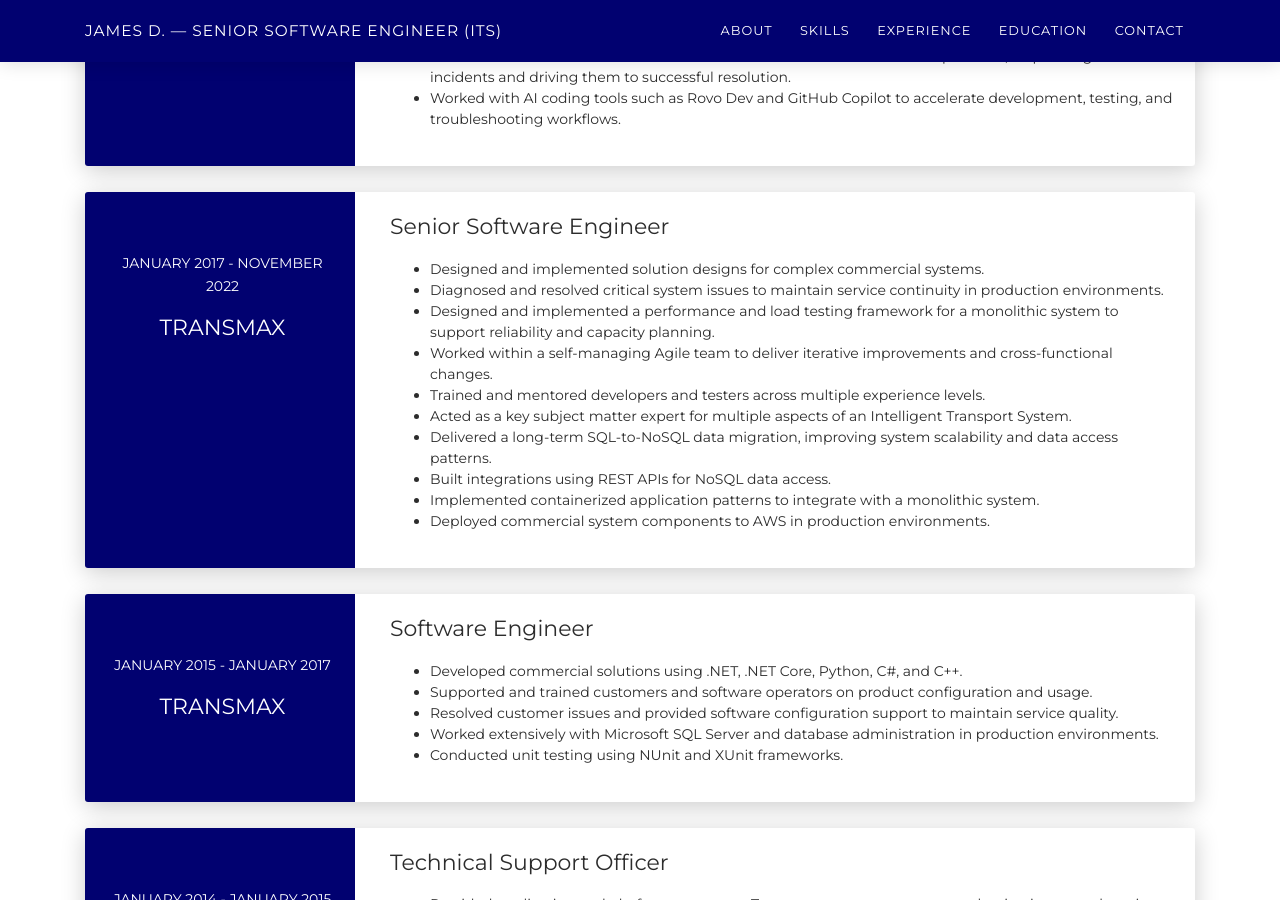
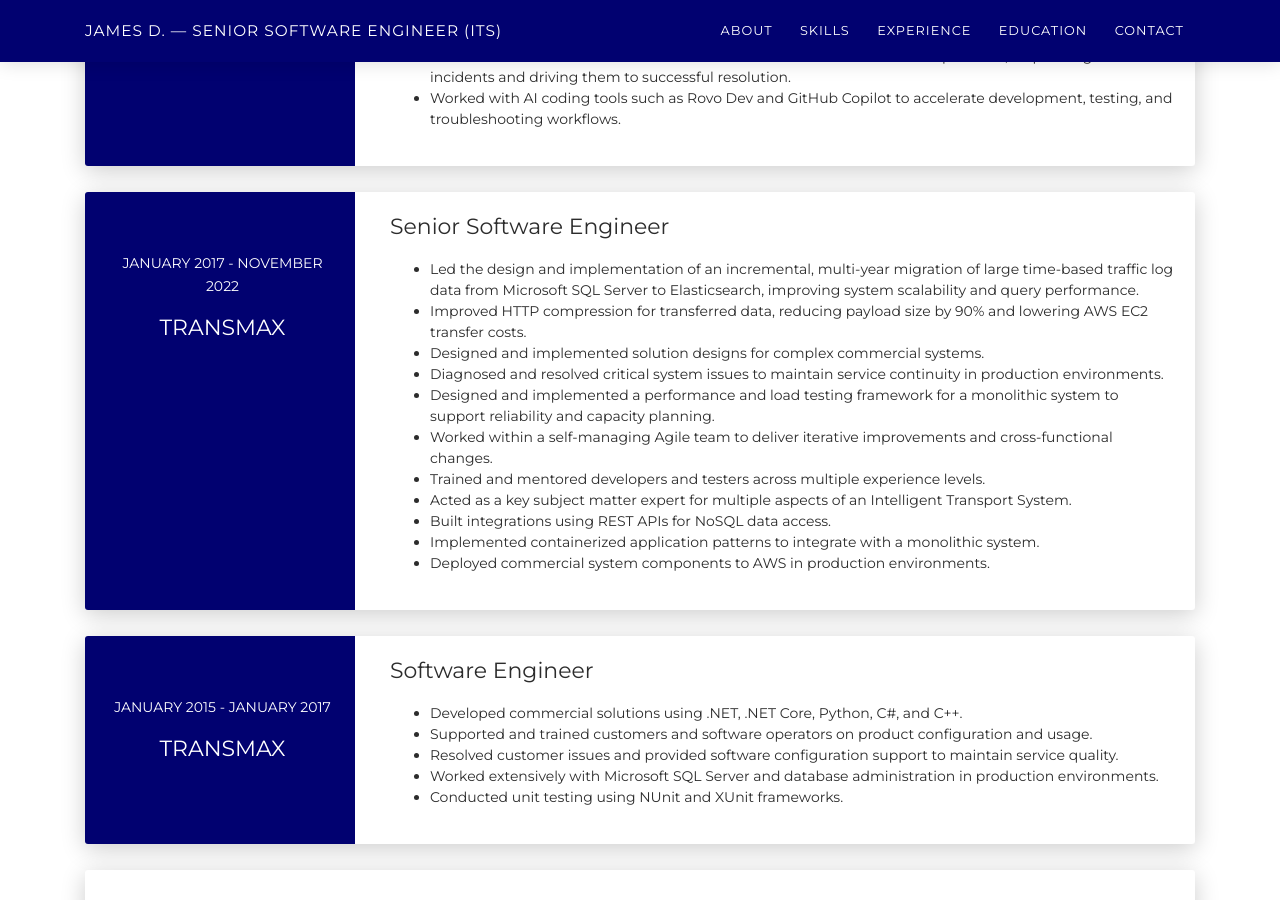
Before and after one commit to jamesd24/jamesd24.github.io, a Jekyll site: the page built from index.html, in a window 1280 px wide and 900 px high, scrolled down 1968 px. Built offline with Jekyll 4.4.1, drawn with Linux system fonts in a browser that asks for light colours; nearby versions of some CDN libraries; some of the changed text lies outside the part shown.

Commit message:
Add the Elasticsearch migration and HTTP compression savings to the Transmax senior role.

```diff
--- a/_includes/work/l3_transmax.md
+++ b/_includes/work/l3_transmax.md
@@ -1,10 +1,11 @@
+- Led the design and implementation of an incremental, multi-year migration of large time-based traffic log data from Microsoft SQL Server to Elasticsearch, improving system scalability and query performance.
+- Improved HTTP compression for transferred data, reducing payload size by 90% and lowering AWS EC2 transfer costs.
 - Designed and implemented solution designs for complex commercial systems.
 - Diagnosed and resolved critical system issues to maintain service continuity in production environments.
 - Designed and implemented a performance and load testing framework for a monolithic system to support reliability and capacity planning.
 - Worked within a self-managing Agile team to deliver iterative improvements and cross-functional changes.
 - Trained and mentored developers and testers across multiple experience levels.
 - Acted as a key subject matter expert for multiple aspects of an Intelligent Transport System.
-- Delivered a long-term SQL-to-NoSQL data migration, improving system scalability and data access patterns.
 - Built integrations using REST APIs for NoSQL data access.
 - Implemented containerized application patterns to integrate with a monolithic system.
 - Deployed commercial system components to AWS in production environments.
```
